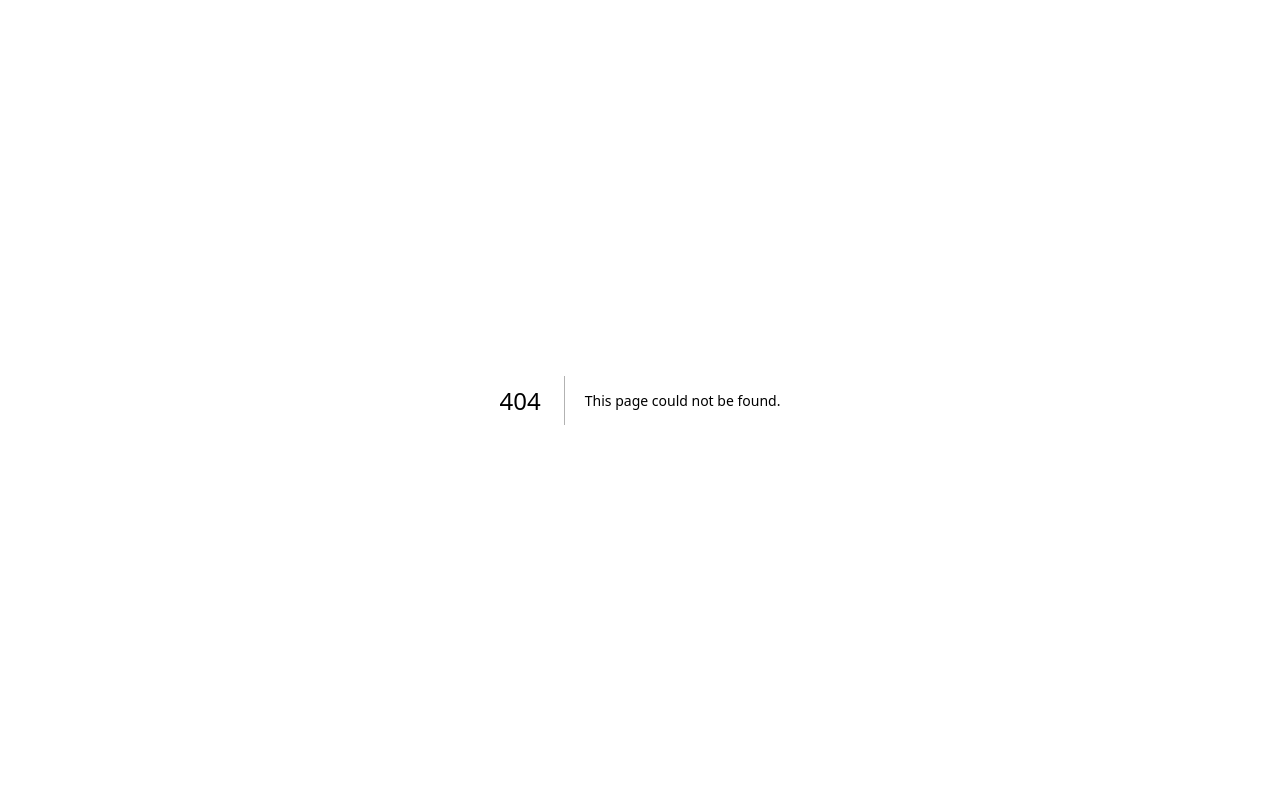
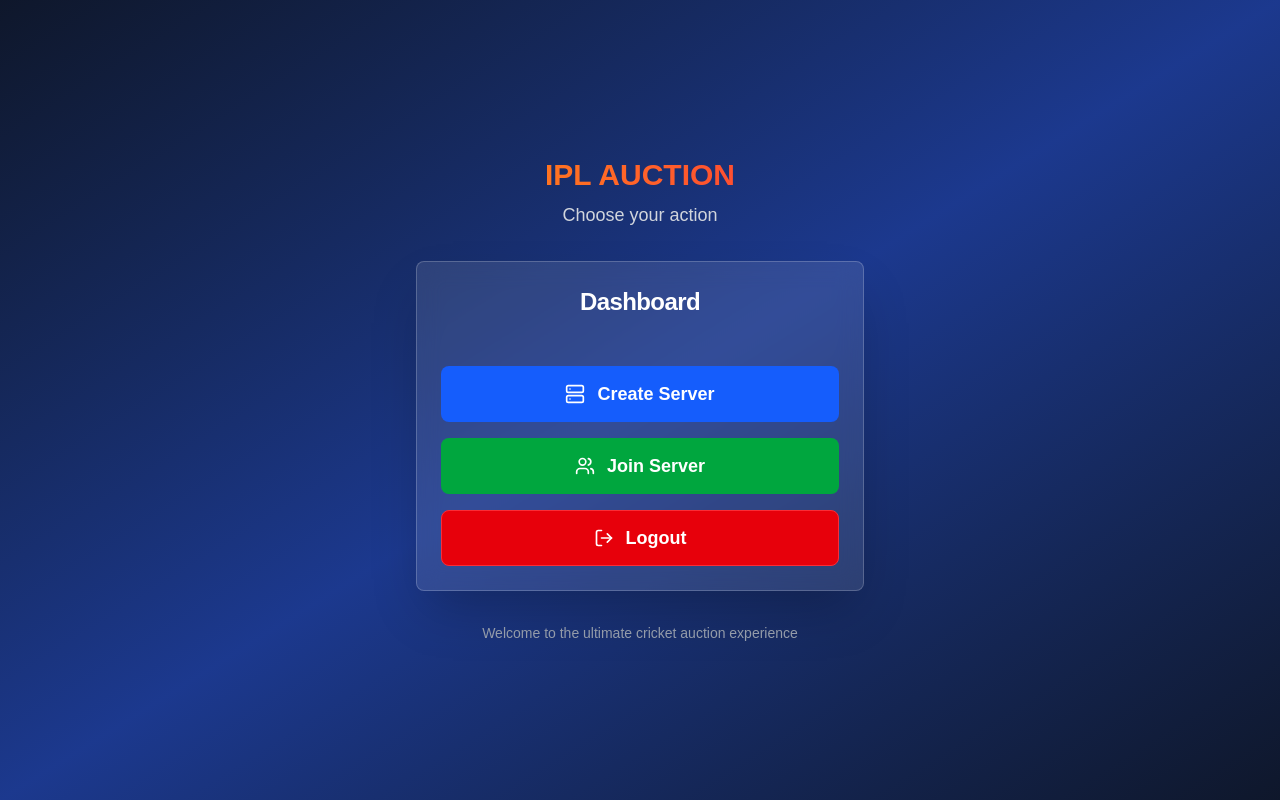
Before and after one commit to sm-bhuvan/ipl-auction, a Next.js app: page /dashboard in a window 1280 px wide. Before the commit this address had no page. Built offline with nearby package versions, Linux system fonts and the light colour scheme.

Commit message:
Added components and linked dashboard

```diff
--- /dev/null
+++ b/components/ui/button.jsx
@@ -0,0 +1,37 @@
+import * as React from "react"
+import { Slot } from "@radix-ui/react-slot"
+import { cva } from "class-variance-authority"
+import { cn } from "../../lib/utils"
+const buttonVariants = cva(
+  "inline-flex items-center justify-center whitespace-nowrap rounded-md text-sm font-medium ring-offset-background transition-colors focus-visible:outline-none focus-visible:ring-2 focus-visible:ring-ring focus-visible:ring-offset-2 disabled:pointer-events-none disabled:opacity-50",
+  {
+    variants: {
+      variant: {
+        default: "bg-primary text-primary-foreground hover:bg-primary/90",
+        destructive: "bg-destructive text-destructive-foreground hover:bg-destructive/90",
+        outline: "border border-input bg-background hover:bg-accent hover:text-accent-foreground",
+        secondary: "bg-secondary text-secondary-foreground hover:bg-secondary/80",
+        ghost: "hover:bg-accent hover:text-accent-foreground",
+        link: "text-primary underline-offset-4 hover:underline",
+      },
+      size: {
+        default: "h-10 px-4 py-2",
+        sm: "h-9 rounded-md px-3",
+        lg: "h-11 rounded-md px-8",
+        icon: "h-10 w-10",
+      },
+    },
+    defaultVariants: {
+      variant: "default",
+      size: "default",
+    },
+  },
+)
+
+const Button = React.forwardRef(({ className, variant, size, asChild = false, ...props }, ref) => {
+  const Comp = asChild ? Slot : "button"
+  return <Comp className={cn(buttonVariants({ variant, size, className }))} ref={ref} {...props} />
+})
+Button.displayName = "Button"
+
+export { Button, buttonVariants }
--- /dev/null
+++ b/components/ui/card.jsx
@@ -0,0 +1,34 @@
+import * as React from "react"
+import { cn } from "../../lib/utils"
+
+const Card = React.forwardRef(({ className, ...props }, ref) => (
+  <div ref={ref} className={cn("rounded-lg border bg-card text-card-foreground shadow-sm", className)} {...props} />
+))
+Card.displayName = "Card"
+
+const CardHeader = React.forwardRef(({ className, ...props }, ref) => (
+  <div ref={ref} className={cn("flex flex-col space-y-1.5 p-6", className)} {...props} />
+))
+CardHeader.displayName = "CardHeader"
+
+const CardTitle = React.forwardRef(({ className, ...props }, ref) => (
+  <h3 ref={ref} className={cn("text-2xl font-semibold leading-none tracking-tight", className)} {...props} />
+))
+CardTitle.displayName = "CardTitle"
+
+const CardDescription = React.forwardRef(({ className, ...props }, ref) => (
+  <p ref={ref} className={cn("text-sm text-muted-foreground", className)} {...props} />
+))
+CardDescription.displayName = "CardDescription"
+
+const CardContent = React.forwardRef(({ className, ...props }, ref) => (
+  <div ref={ref} className={cn("p-6 pt-0", className)} {...props} />
+))
+CardContent.displayName = "CardContent"
+
+const CardFooter = React.forwardRef(({ className, ...props }, ref) => (
+  <div ref={ref} className={cn("flex items-center p-6 pt-0", className)} {...props} />
+))
+CardFooter.displayName = "CardFooter"
+
+export { Card, CardHeader, CardFooter, CardTitle, CardDescription, CardContent }
--- /dev/null
+++ b/lib/utils.js
@@ -0,0 +1,6 @@
+import { clsx } from "clsx"
+import { twMerge } from "tailwind-merge"
+
+export function cn(...inputs) {
+  return twMerge(clsx(inputs))
+}
--- /dev/null
+++ b/src/app/dashboard/join/page.js
@@ -0,0 +1,44 @@
+"use client"
+import React from 'react'
+import { Card, CardContent, CardHeader, CardTitle } from "@/components/ui/card"
+
+const join = () => {
+  return (
+    <div className="min-h-screen bg-gradient-to-br from-slate-900 via-blue-900 to-slate-900 flex items-center justify-center p-4">
+      <div className="w-full max-w-md">
+        {/* Header */}
+        <div className="text-center mb-8">
+          <div className="text-3xl font-bold bg-gradient-to-r from-orange-400 to-red-500 bg-clip-text text-transparent mb-2">
+            IPL AUCTION
+          </div>
+          <p className="text-gray-300 text-lg">Choose your action</p>
+        </div>
+
+        {/* Main Card */}
+        <Card className="bg-white/10 backdrop-blur-md border-white/20 shadow-2xl">
+          <CardHeader className="text-center pb-6">
+            <CardTitle className="text-white text-2xl font-semibold">Enter the Server Code</CardTitle>
+          </CardHeader>
+          <CardContent className="space-y-4 p-6">
+            <form onSubmit={()=>{handleSubmit}}>
+              <input
+              type="text"
+              placeholder="Enter Server Code"
+              className="w-full h-14 bg-white/20 text-white placeholder-gray-400 border border-white/30 rounded-lg px-4 focus:outline-none focus:ring-2 focus:ring-blue-500 transition-all duration-300"></input>
+              <button
+                type="submit"
+                className="w-full h-14 bg-gradient-to-r from-blue-500 to-blue-700 text-white font-semibold rounded-lg hover:from-blue-600 hover:to-blue-800 transition-all duration-300 mt-4">Submit</button>
+            </form>
+          </CardContent>
+        </Card>
+
+        {/* Footer */}
+        <div className="text-center mt-8">
+          <p className="text-gray-400 text-sm">Build your Favorite IPL team to glory!</p>
+        </div>
+      </div>
+    </div>
+  )
+}
+
+export default join
--- /dev/null
+++ b/src/app/dashboard/page.js
@@ -0,0 +1,76 @@
+"use client"
+import { Button } from "../../../components/ui/button"
+import { Card, CardContent, CardHeader, CardTitle } from "../../../components/ui/card"
+import { Server, Users, LogOut } from "lucide-react"
+import { useRouter } from "next/navigation"
+
+export default function Dashboard() {
+  const router = useRouter()
+
+  const handleCreateServer = () => {
+    alert("Create Server functionality coming soon!")
+  }
+
+  const handleJoinServer = () => {
+    router.push("/dashboard/join")
+  }
+
+  const handleLogout = () => {
+    // Clear any stored user data here if needed
+    router.push("/login")
+  }
+  return (
+    <div className="min-h-screen bg-gradient-to-br from-slate-900 via-blue-900 to-slate-900 flex items-center justify-center p-4">
+      <div className="w-full max-w-md">
+        {/* Header */}
+        <div className="text-center mb-8">
+          <div className="text-3xl font-bold bg-gradient-to-r from-orange-400 to-red-500 bg-clip-text text-transparent mb-2">
+            IPL AUCTION
+          </div>
+          <p className="text-gray-300 text-lg">Choose your action</p>
+        </div>
+
+        {/* Main Card */}
+        <Card className="bg-white/10 backdrop-blur-md border-white/20 shadow-2xl">
+          <CardHeader className="text-center pb-6">
+            <CardTitle className="text-white text-2xl font-semibold">Dashboard</CardTitle>
+          </CardHeader>
+          <CardContent className="space-y-4 p-6">
+            {/* Create Server Button */}
+            <Button
+              onClick={handleCreateServer}
+              className="w-full h-14 bg-blue-600 hover:bg-blue-700 text-white font-semibold text-lg rounded-lg transition-all duration-300 transform hover:scale-105 hover:shadow-lg hover:shadow-blue-500/25"
+            >
+              <Server className="mr-3 h-5 w-5" />
+              Create Server
+            </Button>
+
+            {/* Join Server Button */}
+            <Button
+              onClick={handleJoinServer}
+              className="w-full h-14 bg-green-600 hover:bg-green-700 text-white font-semibold text-lg rounded-lg transition-all duration-300 transform hover:scale-105 hover:shadow-lg hover:shadow-green-500/25"
+            >
+              <Users className="mr-3 h-5 w-5" />
+              Join Server
+            </Button>
+
+            {/* Logout Button */}
+            <Button
+              onClick={handleLogout}
+              variant="outline"
+              className="w-full h-14 bg-red-600 text-white border-red-500 hover:bg-red-600 hover:text-white hover:border-red-600 font-semibold text-lg rounded-lg transition-all duration-300 transform hover:scale-105 hover:shadow-lg hover:shadow-red-500/25"
+            >
+              <LogOut className="mr-3 h-5 w-5" />
+              Logout
+            </Button>
+          </CardContent>
+        </Card>
+
+        {/* Footer */}
+        <div className="text-center mt-8">
+          <p className="text-gray-400 text-sm">Welcome to the ultimate cricket auction experience</p>
+        </div>
+      </div>
+    </div>
+  )
+}
--- a/src/app/welcome.js
+++ b/src/app/welcome.js
@@ -1,4 +1,8 @@
+import Link from "next/link";
 const Welcome = () => {
+    const handleDashboard = () => {
+        window.location.href = "/dashboard";
+    };
     return (
         <>
       <section className="relative min-h-[80vh] flex items-center justify-center">
@@ -13,9 +17,11 @@ const Welcome = () => {
             </span>
           </h1>
           <p className="text-2xl text-gray-300 mb-8 font-medium">Bid. Build. Battle.</p>
-          <button className="bg-gradient-to-r from-orange-500 to-red-500 px-8 py-4 text-lg font-semibold rounded-full shadow-2xl hover:shadow-orange-500/25 transition-all duration-300 transform hover:scale-105">
+          <Link href={"/dashboard"}>
+          <button className="bg-gradient-to-r from-orange-500 to-red-500 px-8 py-4 text-lg font-semibold rounded-full shadow-2xl hover:shadow-orange-500/25 transition-all duration-300 transform hover:scale-105 cursor-pointer">
             Start Bidding
           </button>
+          </Link>
         </div>
       </section>
 
```
Also changed, not shown: package.json (+8 -3 lines), 1 other file (tests, documents, lock files or other folders).
